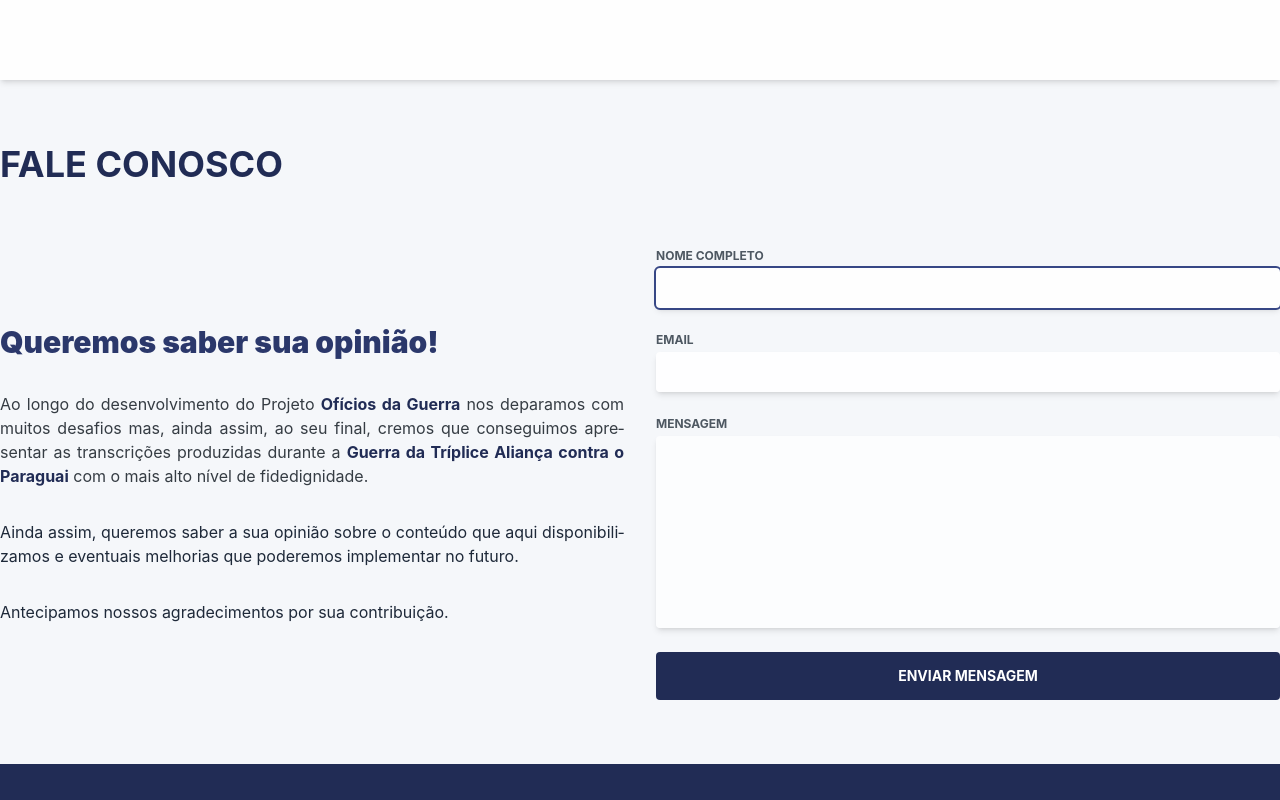
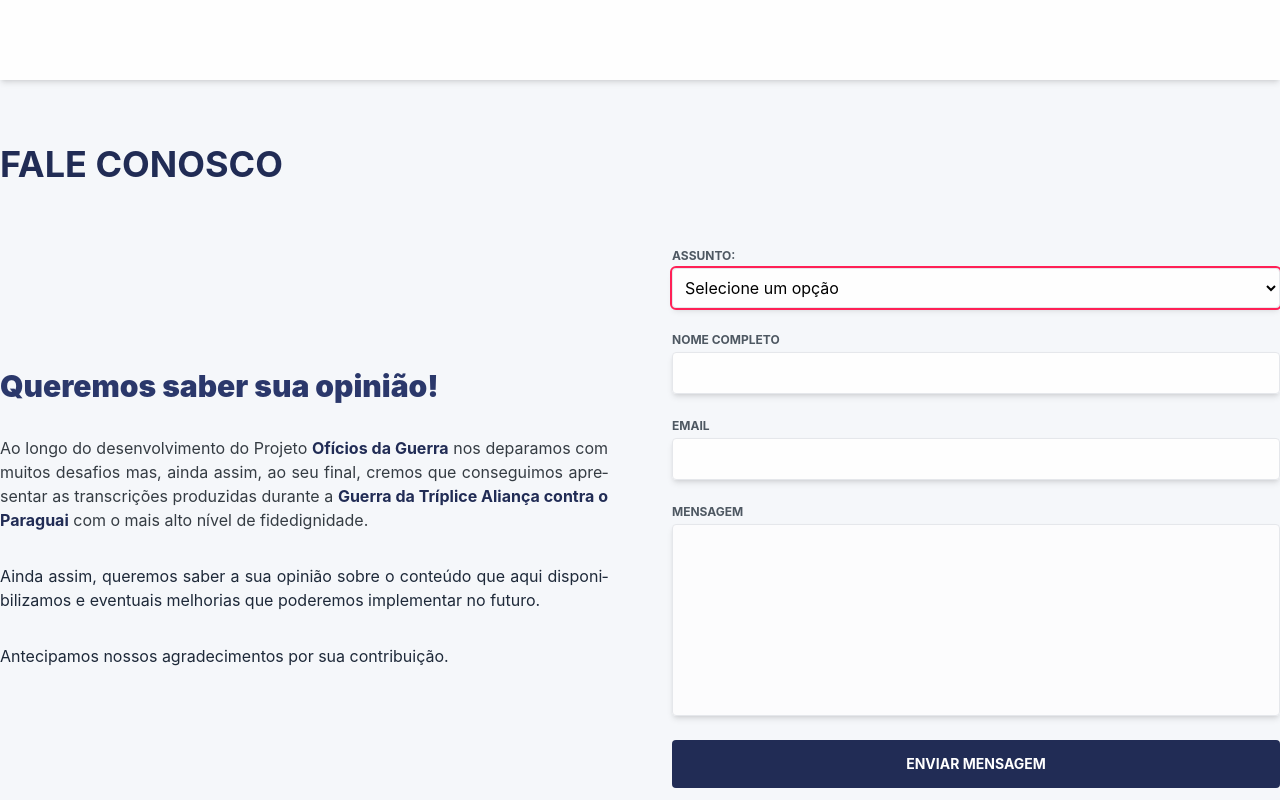
Before and after one commit to guto-moraes/norairo-py-wp-theme, a React (Vite) app: page /contato in a window 1280 px wide. Shown: the top 800 px of the page. Built offline with nearby package versions, Linux system fonts and the light colour scheme; no server answers.

Commit message:
Conclusão do código para envio de e-mail pelo site

```diff
--- a/package.json
+++ b/package.json
@@ -10,6 +10,8 @@
     "preview": "vite preview"
   },
   "dependencies": {
+    "@emailjs/browser": "^4.4.1",
+    "@hookform/resolvers": "^5.1.1",
     "@tanstack/react-query": "5.81.2",
     "graphql-request": "7.2.0",
     "lucide-react": "0.523.0",
@@ -17,7 +19,9 @@
     "nuqs": "2.4.3",
     "react": "^19.1.0",
     "react-dom": "^19.1.0",
-    "react-router": "7.6.2"
+    "react-hook-form": "^7.59.0",
+    "react-router": "7.6.2",
+    "zod": "^3.25.69"
   },
   "devDependencies": {
     "@eslint/js": "^9.29.0",
--- a/src/components/Pagination.tsx
+++ b/src/components/Pagination.tsx
@@ -52,7 +52,7 @@ const Pagination = ({
                 "rounded-xs bg-secondary-500 dark:bg-amber-300/75 hover:bg-primary-500 dark:hover:bg-amber-300",
                 "py-1 text-white dark:text-slate-900 text-xs dark:disabled:bg-secondary-700",
                 "dark:disabled:text-white transition-colors duration-300 disabled:cursor-not-allowed",
-                "disabled:bg-secondary-100 disabled:text-secondary-700 font-medium w-7"
+                "disabled:bg-rose-600 font-medium w-7"
               )}
               disabled={page === currentPage ? true : false}
               onClick={() => handlePagination(page)}
--- a/src/layouts/Footer.tsx
+++ b/src/layouts/Footer.tsx
@@ -27,7 +27,7 @@ const Footer = () => {
                   footerLogo?.norairoTheme.norairoThemeSettings.footerLogo.node.guid
                 }
                 alt="Logo do projeto Ofícios da Guerra"
-                className="w-32 lg:w-36"
+                className="w-40 lg:w-48"
               />
             )
           }
--- a/src/layouts/Header.tsx
+++ b/src/layouts/Header.tsx
@@ -19,8 +19,8 @@ const Header = () => {
           {logoData && data && (
             <Navbar dataItems={data}>
               <Link to="/" title="Logotipo do site Projeto Ofícios da Guerra">
-                <img src={logoLight} className="object-cover w-32 lg:w-36 mx-auto sm:mx-0 dark:hidden" />
-                <img src={logoDark} className="object-cover w-32 lg:w-36 mx-auto sm:mx-0 hidden dark:block" />
+                <img src={logoLight} className="object-cover w-40 lg:w-48 mx-auto sm:mx-0 dark:hidden" />
+                <img src={logoDark} className="object-cover w-40 lg:w-48 mx-auto sm:mx-0 hidden dark:block" />
               </Link>
             </Navbar>
           )}
--- a/src/pages/Contact.tsx
+++ b/src/pages/Contact.tsx
@@ -1,23 +1,111 @@
+import { useEffect, useRef, useState } from "react";
+import { useForm, type SubmitHandler } from "react-hook-form";
+import { z } from "zod";
+import { zodResolver } from "@hookform/resolvers/zod";
+import emailjs from "@emailjs/browser";
 import Main from "@/layouts/Main";
 import Container from "@/layouts/Container";
 import Title from "@/components/Title";
 import Button from "@/components/Button";
 import cn from "@/utils/cn";
+import Alert from "@/components/Alert";
+import { CheckCheck } from "lucide-react";
+
+const SERVICE_ID = import.meta.env.VITE_EMAILJS_SERVICE_ID;
+const TEMPLATE_ID = import.meta.env.VITE_EMAILJS_TEMPLATE_ID;
+const PUBLIC_KEY = import.meta.env.VITE_EMAILJS_PUBLIC_KEY;
+
+const FormFieldsSchema = z.object({
+  subject: z.enum(["Dúvida", "Sugestão", "Contribuição", "Contato Geral"]),
+  fullName: z
+    .string()
+    .nonempty("O campo nome completo é de preeenchimento obrigatório.")
+    .min(10, "O campo nome completo precisa ter, no mínimo, 10 caracteres."),
+  email: z
+    .string()
+    .email("Formato de e-mail inválido.")
+    .nonempty("O campo e-mail é de preeenchimento obrigatório.")
+    .min(12, "O campo e-mail precisa ter, no mínimo, 10 caracteres."),
+  userMessage: z
+    .string()
+    .nonempty("O campo mensagem é de preeenchimento obrigatório.")
+    .min(10, "O campo mensagem deve ter no mínimo 500 caracteres."),
+});
+
+type FormFiedlsTypes = z.infer<typeof FormFieldsSchema>;
 
 const Contact = () => {
+  const [success, setSuccess] = useState(false);
+  const contactForm = useRef<HTMLFormElement | null>(null);
+
+  const {
+    register,
+    handleSubmit,
+    formState: { errors, isSubmitting, isSubmitSuccessful },
+  } = useForm<FormFiedlsTypes>({
+    resolver: zodResolver(FormFieldsSchema),
+  });
+  const onSubmit: SubmitHandler<FormFiedlsTypes> = async (
+    data: FormFiedlsTypes
+  ) => {
+    try {
+      await new Promise((resolve) => setTimeout(resolve, 1000));
+      await emailjs.send(
+        SERVICE_ID,
+        TEMPLATE_ID,
+        {
+          user_subject: data.subject,
+          user_email: data.email,
+          user_full_name: data.fullName,
+          user_message: data.userMessage,
+        },
+        PUBLIC_KEY
+      );
+      setSuccess(true);
+    } catch (error: unknown) {
+      if (error instanceof Error) {
+        console.log(error.message);
+      } else {
+        console.log(error);
+      }
+    }
+  };
+
+  useEffect(() => {
+    if (isSubmitSuccessful && contactForm.current && success) {
+      contactForm.current.reset();
+    }
+    setTimeout(() => {
+      setSuccess(false);
+    }, 2250);
+  }, [isSubmitSuccessful, contactForm, success]);
+
   return (
     <Main className="py-10 xl:py-16 h-full">
       <Container>
         <Title title="Fale Conosco" className="uppercase" />
 
-        <section className="grid grid-cols-1 sm:grid-cols-2 gap-8">
+        <section className="grid grid-cols-1 sm:grid-cols-2 gap-8 xl:gap-16">
           <div className="flex flex-col justify-center gap-8 sm:my-auto lg:my-0">
+            {isSubmitSuccessful && success && (
+              <Alert className=" py-2 w-full border-transparent bg-emerald-500 dark:bg-transparent dark:border-lime-600">
+                <CheckCheck
+                  className="stroke-white dark:stroke-lime-600"
+                  size={32}
+                />{" "}
+                <p className="lg:text-lg xl:text-xl text-white font-medium">
+                  Mensagem enviada com sucesso!
+                </p>
+              </Alert>
+            )}
             <h2 className="text-xl lg:text-2xl xl:text-3xl text-primary-600 dark:text-primary-300 font-black">
               Queremos saber sua opinião!
             </h2>
             <p className="text-secondary-800 dark:text-white text-justify hyphens-auto">
               Ao longo do desenvolvimento do Projeto{" "}
-              <strong className="text-primary-700 dark:text-amber-300/75">Ofícios da Guerra</strong>{" "}
+              <strong className="text-primary-700 dark:text-amber-300/75">
+                Ofícios da Guerra
+              </strong>{" "}
               nos deparamos com muitos desafios mas, ainda assim, ao seu final,
               cremos que conseguimos apresentar as transcrições produzidas
               durante a{" "}
@@ -35,7 +123,40 @@ const Contact = () => {
               Antecipamos nossos agradecimentos por sua contribuição.
             </p>
           </div>
-          <form className="w-full flex flex-col gap-6">
+          <form
+            ref={contactForm}
+            onSubmit={handleSubmit(onSubmit)}
+            className="w-full flex flex-col gap-6"
+          >
+            <div className="flex flex-col gap-1">
+              <label
+                className="text-xs text-secondary-700 dark:text-white font-bold uppercase"
+                htmlFor="fullName"
+              >
+                Assunto:
+              </label>
+              <select
+                title="Informe seu nome"
+                autoFocus
+                aria-invalid={errors.fullName ? "true" : "false"}
+                defaultValue="Selecione um opção"
+                className={cn(
+                  "shadow-md rounded-sm bg-white/85 dark:bg-[#1c1e26] p-2 focus:outline-2",
+                  "focus:outline-primary-500 dark:focus:outline-amber-300/75 dark:text-white/75",
+                  "aria-[invalid]:focus:outline-rose-500 border border-gray-200"
+                )}
+                {...register("subject")}
+              >
+                <option>Selecione um opção</option>
+                <option value="Dúvida">Dúvida</option>
+                <option value="Sugestão">Sugestão</option>
+                <option value="Contribuição">Contribuição</option>
+                <option value="Contato Geral">Contato Geral</option>
+              </select>
+              {errors.fullName && (
+                <span className="text-rose-500">{errors.fullName.message}</span>
+              )}
+            </div>
             <div className="flex flex-col gap-1">
               <label
                 className="text-xs text-secondary-700 dark:text-white font-bold uppercase"
@@ -45,14 +166,18 @@ const Contact = () => {
               </label>
               <input
                 type="text"
-                name="fullName"
                 title="Informe seu nome"
-                autoFocus
+                aria-invalid={errors.fullName ? "true" : "false"}
                 className={cn(
                   "shadow-md rounded-sm bg-white/85 dark:bg-[#1c1e26] p-2 focus:outline-2",
-                  "focus:outline-primary-500 dark:focus:outline-amber-300/75 dark:text-white/75"
+                  "focus:outline-primary-500 dark:focus:outline-amber-300/75 dark:text-white/75",
+                  "aria-[invalid]:focus:outline-rose-500 border border-gray-200"
                 )}
+                {...register("fullName")}
               />
+              {errors.fullName && (
+                <span className="text-rose-500">{errors.fullName.message}</span>
+              )}
             </div>
             <div className="flex flex-col gap-1">
               <label
@@ -63,39 +188,54 @@ const Contact = () => {
               </label>
               <input
                 type="email"
-                name="email"
                 title="informe seu e-mail"
+                aria-invalid={errors.email ? "true" : "false"}
                 className={cn(
                   "shadow-md rounded-sm bg-white/85 dark:bg-[#1c1e26] p-2 focus:outline-2",
-                  "focus:outline-primary-500 dark:focus:outline-amber-300/75 dark:text-white/75"
+                  "focus:outline-primary-500 dark:focus:outline-amber-300/75 dark:text-white/75",
+                  "aria-[invalid]:focus:outline-rose-500 border border-gray-200"
                 )}
+                {...register("email")}
               />
+              {errors.email && (
+                <span className="text-rose-500">{errors.email.message}</span>
+              )}
             </div>
             <div className="flex flex-col gap-1">
               <label
                 className="text-xs text-secondary-700 dark:text-white font-bold uppercase"
-                htmlFor="message"
+                htmlFor="userMessage"
               >
                 Mensagem
               </label>
               <textarea
-                name="message"
                 title="Escreva sua mensagem"
+                aria-invalid={errors.userMessage ? "true" : "false"}
                 className={cn(
                   "resize-none shadow-md rounded-sm bg-white/70 dark:bg-[#1c1e26] p-2 h-48 dark:text-white/75",
-                  "focus:outline-2 focus:outline-primary-500 dark:focus:outline-amber-300/75"
+                  "focus:outline-2 focus:outline-primary-500 dark:focus:outline-amber-300/75",
+                  "aria-[invalid]:focus:outline-rose-500 border border-gray-200"
                 )}
+                {...register("userMessage")}
               />
+              {errors.userMessage && (
+                <span className="text-rose-500">
+                  {errors.userMessage.message}
+                </span>
+              )}
             </div>
             <Button
+              disabled={isSubmitting}
               type="submit"
               className={cn(
-                "rounded-sm bg-primary-700 dark:bg-amber-300/75 hover:bg-secondary-600 py-3.5 px-4",
-                "text-sm font-bold dark:hover:bg-[#1c1e26] uppercase text-white dark:text-slate-950",
-                "dark:hover:text-white/75 dark:hover:bg-primary-500 transition-colors duration-300"
+                "rounded-sm hover:bg-secondary-600 py-3.5 px-4 text-sm font-bold dark:hover:bg-[#1c1e26]",
+                "uppercase dark:hover:text-white/75 dark:hover:bg-primary-500 transition-colors duration-300",
+                isSubmitting
+                  ? "bg-amber-300  text-stone-900"
+                  : "bg-primary-700 dark:bg-amber-300/75 text-white dark:text-slate-950"
               )}
             >
-              Enviar Mensagem
+              {isSubmitting ? "Enviando mensagem" : "Enviar Mensagem"}
             </Button>
           </form>
         </section>
```
Also changed, not shown: src/pages/Letters.tsx (+7 -7 lines), src/pages/LettersByCategory.tsx (+7 -7 lines), 2 other files (tests, documents, lock files or other folders).
